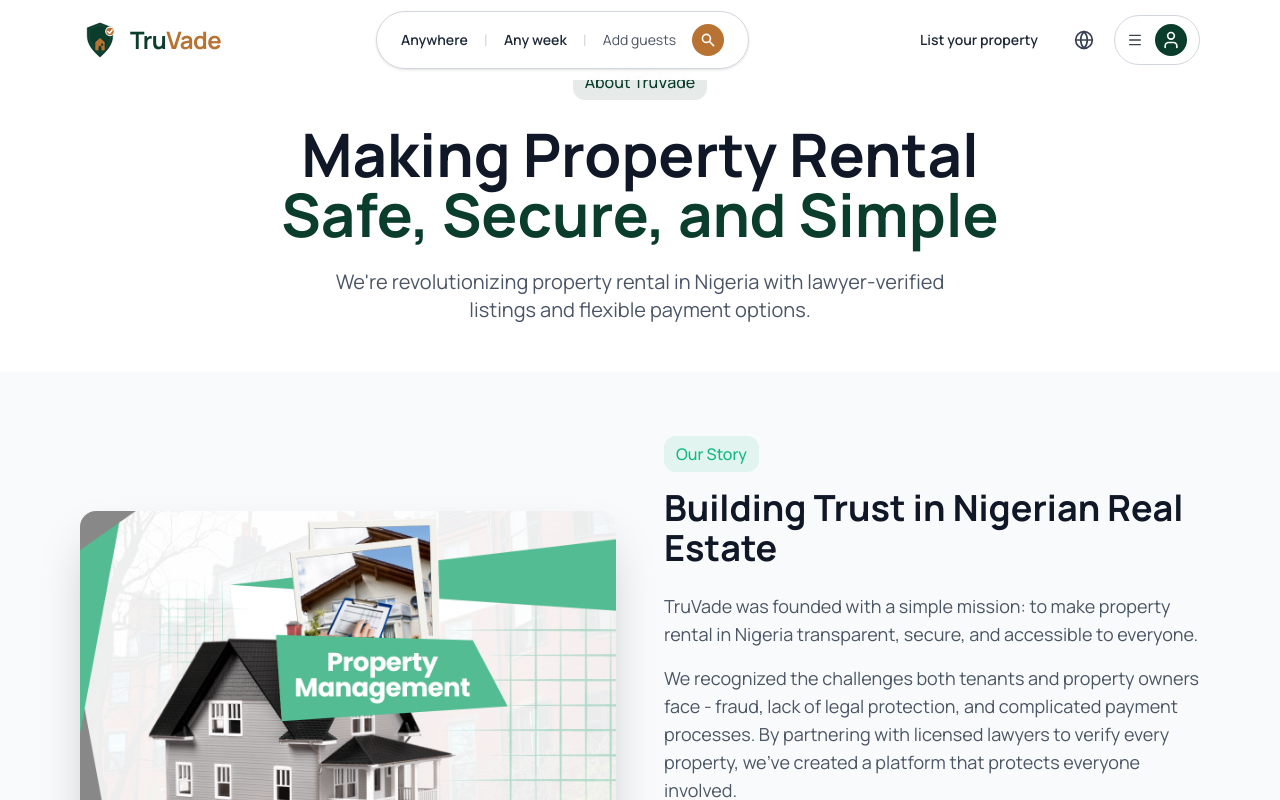
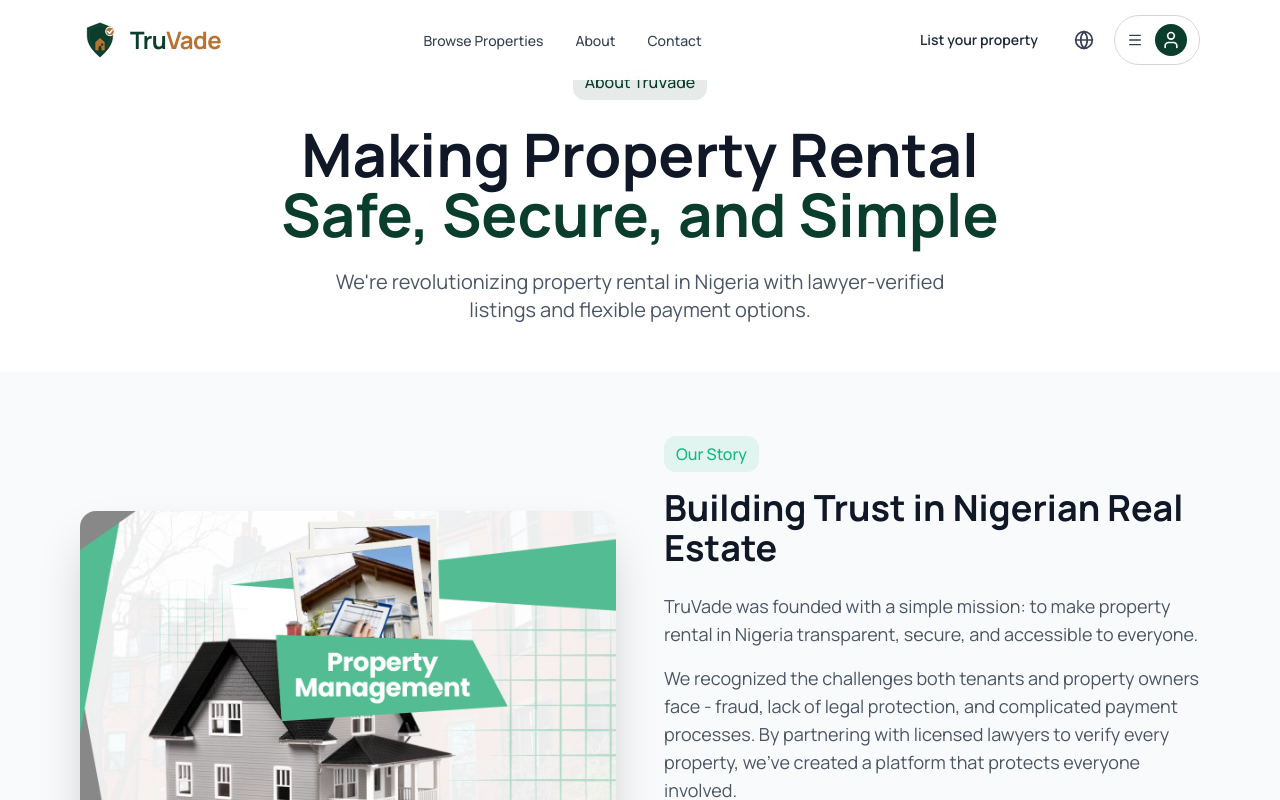
Before and after one commit to Declanny/vade-property, a Next.js app: page /about in a window 1280 px wide. Shown: the top 800 px of the page. Built offline with nearby package versions, Linux system fonts and the light colour scheme.

Commit message:
Refactor Navbar and Header Components to Enhance Navigation. Replaced the center search section with a more streamlined navigation layout, featuring links to Properties, About, and Contact pages. Improved hover effects for better user interaction and responsiveness on larger screens.

```diff
--- a/src/components/Navbar.tsx
+++ b/src/components/Navbar.tsx
@@ -42,24 +42,33 @@ export default function Navbar() {
             </motion.div>
           </Link>
 
-          {/* Center Search - Hidden on mobile, shown on larger screens */}
-          <Link href="/properties" className="hidden lg:block">
-            <motion.div
-              whileHover={{ scale: 1.02 }}
-              className="flex items-center gap-4 px-6 py-3 border border-gray-300 rounded-full shadow-sm hover:shadow-md transition-all cursor-pointer"
-            >
-              <span className="text-sm font-semibold text-gray-800">Anywhere</span>
-              <span className="text-gray-300">|</span>
-              <span className="text-sm font-semibold text-gray-800">Any week</span>
-              <span className="text-gray-300">|</span>
-              <span className="text-sm text-gray-600">Add guests</span>
-              <div className="bg-accent text-white p-2 rounded-full">
-                <svg className="w-4 h-4" fill="currentColor" viewBox="0 0 20 20">
-                  <path fillRule="evenodd" d="M8 4a4 4 0 100 8 4 4 0 000-8zM2 8a6 6 0 1110.89 3.476l4.817 4.817a1 1 0 01-1.414 1.414l-4.816-4.816A6 6 0 012 8z" clipRule="evenodd" />
-                </svg>
-              </div>
-            </motion.div>
-          </Link>
+          {/* Center Navigation - Hidden on mobile */}
+          <div className="hidden lg:flex items-center gap-8">
+            <Link href="/properties">
+              <motion.span
+                whileHover={{ scale: 1.05 }}
+                className="text-sm font-medium text-gray-700 hover:text-gray-900 cursor-pointer"
+              >
+                Browse Properties
+              </motion.span>
+            </Link>
+            <Link href="/about">
+              <motion.span
+                whileHover={{ scale: 1.05 }}
+                className="text-sm font-medium text-gray-700 hover:text-gray-900 cursor-pointer"
+              >
+                About
+              </motion.span>
+            </Link>
+            <Link href="/contact">
+              <motion.span
+                whileHover={{ scale: 1.05 }}
+                className="text-sm font-medium text-gray-700 hover:text-gray-900 cursor-pointer"
+              >
+                Contact
+              </motion.span>
+            </Link>
+          </div>
 
           {/* Right side menu */}
           <div className="flex items-center gap-2">
--- a/src/components/layout/Header.tsx
+++ b/src/components/layout/Header.tsx
@@ -40,24 +40,33 @@ export const Header: React.FC = () => {
             </motion.div>
           </Link>
 
-          {/* Center Search - Hidden on mobile, shown on larger screens */}
-          <Link href="/properties" className="hidden lg:block">
-            <motion.div
-              whileHover={{ scale: 1.02 }}
-              className="flex items-center gap-4 px-6 py-3 border border-gray-300 rounded-full shadow-sm hover:shadow-md transition-all cursor-pointer"
-            >
-              <span className="text-sm font-semibold text-gray-800">Anywhere</span>
-              <span className="text-gray-300">|</span>
-              <span className="text-sm font-semibold text-gray-800">Any week</span>
-              <span className="text-gray-300">|</span>
-              <span className="text-sm text-gray-600">Add guests</span>
-              <div className="text-white p-2 rounded-full" style={{ backgroundColor: '#B87333' }}>
-                <svg className="w-4 h-4" fill="currentColor" viewBox="0 0 20 20">
-                  <path fillRule="evenodd" d="M8 4a4 4 0 100 8 4 4 0 000-8zM2 8a6 6 0 1110.89 3.476l4.817 4.817a1 1 0 01-1.414 1.414l-4.816-4.816A6 6 0 012 8z" clipRule="evenodd" />
-                </svg>
-              </div>
-            </motion.div>
-          </Link>
+          {/* Center Navigation - Hidden on mobile */}
+          <div className="hidden lg:flex items-center gap-8">
+            <Link href="/properties">
+              <motion.span
+                whileHover={{ scale: 1.05 }}
+                className="text-sm font-medium text-gray-700 hover:text-gray-900 cursor-pointer"
+              >
+                Browse Properties
+              </motion.span>
+            </Link>
+            <Link href="/about">
+              <motion.span
+                whileHover={{ scale: 1.05 }}
+                className="text-sm font-medium text-gray-700 hover:text-gray-900 cursor-pointer"
+              >
+                About
+              </motion.span>
+            </Link>
+            <Link href="/contact">
+              <motion.span
+                whileHover={{ scale: 1.05 }}
+                className="text-sm font-medium text-gray-700 hover:text-gray-900 cursor-pointer"
+              >
+                Contact
+              </motion.span>
+            </Link>
+          </div>
 
           {/* Right side menu */}
           <div className="flex items-center gap-2">
```
